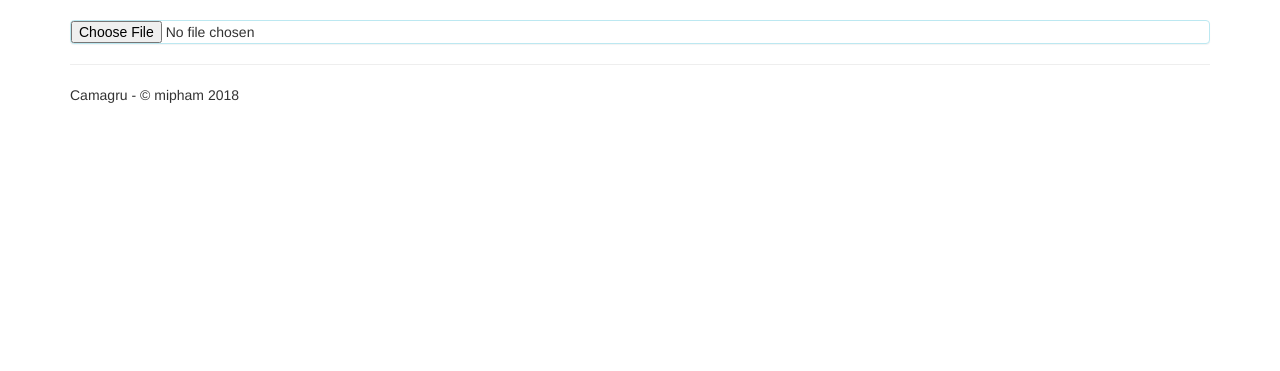
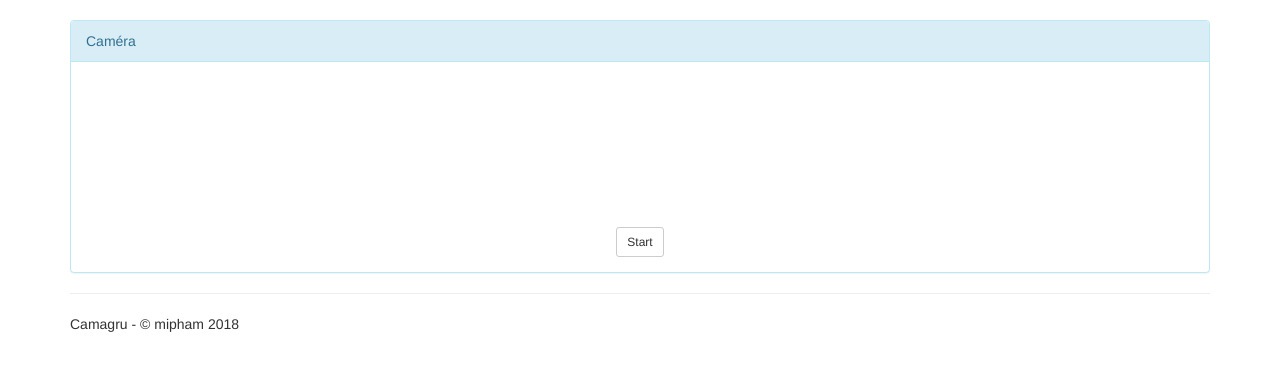
Before and after one commit to pelluro/Camagru, a PHP site: page /Camagru/camera.php in a window 1280 px wide. Shown: the part 52-423 px from the top of the page. Run offline with PHP 8.4, Linux system fonts and the light colour scheme.

Commit message:
camera active', capture a faire

```diff
--- a/site/camera.php
+++ b/site/camera.php
@@ -3,8 +3,72 @@ $titlePage = "Camera";
 include('./views/header.php');
 ?>
     <div class="panel panel-info">
-        <input type="file" accept="image/*;capture=camera" />
+        <div class="panel-heading">Caméra</div>
+        <div class="panel-body" align="center">
+            <div class="col-xs-12">
+            <device type="media" onchange="update(this.data)"></device>
+            <video autoplay></video>
+            </div>
+            <div class="col-xs-12" id="divbtnCamera">
+                <button type="button" id="btnCamera" onclick="Camera()" class="btn btn-default btn-sm">Start</button>
+            </div>
+            <div class="col-xs-12" id="divbtnCapture" style="display: none;">
+                <button type="button" id="btnCapture" onclick="Capture()" class="btn btn-default btn-sm">Capture</button>
+            </div>
+        </div>
     </div>
+    <script type="text/javascript">
+    function Camera() {
+    // Parfois ce champ est undefined car le navigateur est vieux, donc on le défini en objet vide
+    if (navigator.mediaDevices === undefined) {
+        navigator.mediaDevices = {};
+    }
+    // En cas de vieux navigateur, getUserMedia sera aussi non défini donc le défini à la main
+    if (navigator.mediaDevices.getUserMedia === undefined) {
+        navigator.mediaDevices.getUserMedia = function(constraints) {
+
+            // On regarde si on peut atteindre la fonction existante du vieux navigateur
+            var getUserMedia = navigator.webkitGetUserMedia || navigator.mozGetUserMedia;
+
+            // Si on trouve pas, le navigateur est vraiment trop vieux et on dis que c'est pas possible.
+            if (!getUserMedia) {
+                return Promise.reject(new Error('Browser is too old'));
+            }
+
+            // Sinon, on encapsule l'appel dans une promesse
+            return new Promise(function(resolve, reject) {
+                getUserMedia.call(navigator, constraints, resolve, reject);
+            });
+        }
+    }
+    document.getElementById("btnCamera").setAttribute('disabled','disabled');
+    document.getElementById("btnCamera").innerText = "Starting...";
+    var constraints = { audio: false, video: true };
+    navigator.mediaDevices.getUserMedia(constraints).then(function(mediaStream)
+        {
+            var video = document.querySelector('video');
+            // Parfois les vieux navigateurs n'ont pas de "srcObject"
+            if ("srcObject" in video) {
+                video.srcObject = mediaStream;
+            } else {
+                // Cette méthode commence à être obsolète
+                video.src = window.URL.createObjectURL(mediaStream);
+            }
+            video.onloadedmetadata = function(e) {
+                video.play();
+            };
+            document.getElementById("divbtnCamera").style.display="none";
+            document.getElementById("divbtnCapture").style.display="block";
+
+        })
+    .catch(function(err) {
+            console.log(err.name + ": " + err.message);
+        });
+}
+function Capture() {
+
+}
+</script>
 <?php
 include('./views/footer.php');
 ?>
```
